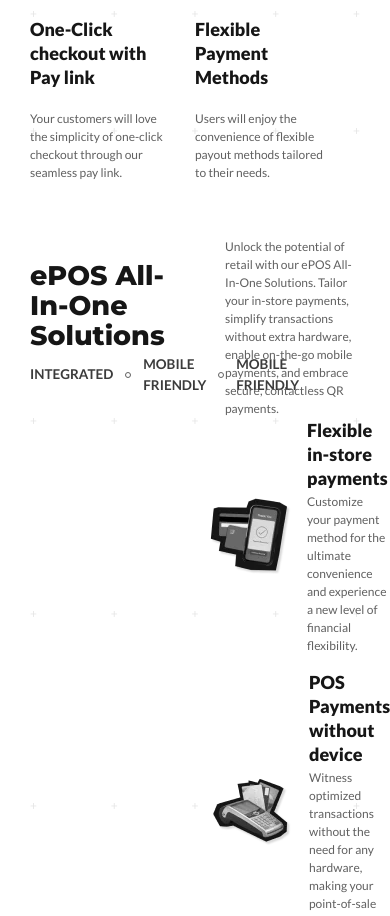
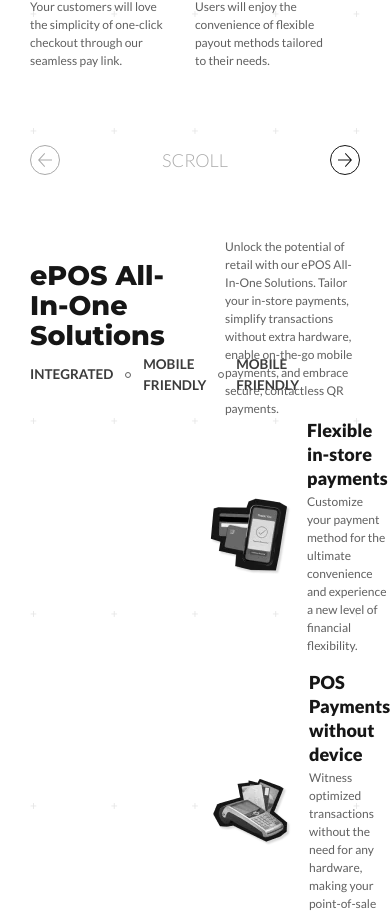
Before and after one commit to arshaan-abh/payments-landing, a Next.js app: page / in a window 390 px wide. Shown: the part 1551-2467 px from the top of the page. Built offline with nearby package versions, Linux system fonts and the light colour scheme.

Commit message:
Adjust sliders and first feature

```diff
--- a/app/_components/features-one/index.tsx
+++ b/app/_components/features-one/index.tsx
@@ -8,18 +8,20 @@ import Stack from "../stack";
 import Grid from "../grid";
 import useSlider from "../features-seven/Slider";
 import useResponsiveState from "./useResponsiveState";
+import { SlideButton } from "../features-seven";
+import { ArrowLeftIcon, ArrowRightIcon } from "../icons";
 
 const FeatureOne: FC<CardProps> = ({}) => {
 	const visibleSlidesNumber = useResponsiveState<number>({
 		defaultState: 1,
 		breakpoints: [
-			{ breakpoint: 376, state: 2 },
-			{ breakpoint: 768, state: 3 },
+			{ breakpoint: 374, state: 2 },
+			{ breakpoint: 640, state: 3 },
 		],
 	});
 
-	const [slider, prevButtonRef, nextButtonRef] = useSlider(
-		[
+	const [slider, prevButtonRef, nextButtonRef] = useSlider({
+		children: [
 			<Card
 				key={0}
 				media={
@@ -45,8 +47,8 @@ const FeatureOne: FC<CardProps> = ({}) => {
 			</Card>,
 		],
 		visibleSlidesNumber,
-		2.5
-	);
+		gapInRem: 2.5,
+	});
 
 	return (
 		<Stack
@@ -56,10 +58,10 @@ const FeatureOne: FC<CardProps> = ({}) => {
 			underLayer={<Grid black />}
 		>
 			<div className="flex justify-between items-center gap-10 flex-col md:flex-row">
-				<div className="w-1/2 text-primary text-4xl font-extrabold font-montserrat">
+				<div className="md:w-1/2 text-primary text-4xl font-extrabold font-montserrat">
 					Simplified Customer Payment Processing!
 				</div>
-				<div className="w-1/2 text-gray-200 text-base font-medium font-lato">
+				<div className="md:w-1/2 text-gray-200 text-base font-medium font-lato">
 					In a rapidly evolving marketplace, staying ahead means embracing
 					efficient solutions. Our Streamlined customer payment processing is
 					your gateway to a new era in payment convenience. We&apos;ve
@@ -67,6 +69,17 @@ const FeatureOne: FC<CardProps> = ({}) => {
 				</div>
 			</div>
 			{slider}
+			<div className="flex items-center justify-between">
+				<SlideButton buttonRef={prevButtonRef}>
+					<ArrowLeftIcon />
+				</SlideButton>
+				<div className="uppercase font-lato font-light text-2xl text-gray-400">
+					Scroll
+				</div>
+				<SlideButton buttonRef={nextButtonRef}>
+					<ArrowRightIcon />
+				</SlideButton>
+			</div>
 		</Stack>
 	);
 };
--- a/app/_components/features-seven/Slider.tsx
+++ b/app/_components/features-seven/Slider.tsx
@@ -7,12 +7,22 @@ import {
 	RefObject,
 } from "react";
 
-const useSlider = (
-	children: ReactNode[],
-	visibleSlidesNumber: number,
-	gapInRem: number
-): [ReactNode, RefObject<HTMLButtonElement>, RefObject<HTMLButtonElement>] => {
-	const [index, setIndex] = useState<number>(0);
+interface useSliderProps {
+	children: ReactNode[];
+	visibleSlidesNumber: number;
+	gapInRem: number;
+}
+
+const useSlider = ({
+	children,
+	gapInRem,
+	visibleSlidesNumber,
+}: useSliderProps): [
+	ReactNode,
+	RefObject<HTMLButtonElement>,
+	RefObject<HTMLButtonElement>,
+] => {
+	const [index, setIndex] = useState<number>(1);
 	const prevButtonRef = useRef<HTMLButtonElement>(null);
 	const nextButtonRef = useRef<HTMLButtonElement>(null);
 
@@ -29,10 +39,10 @@ const useSlider = (
 		const nextButton = nextButtonRef.current;
 
 		if (prevButton)
-			if (index === 0) prevButton.disabled = true;
+			if (index === 1) prevButton.disabled = true;
 			else prevButton.disabled = false;
 		if (nextButton)
-			if (index === Math.floor(children.length / visibleSlidesNumber))
+			if (index === Math.ceil(children.length / visibleSlidesNumber))
 				nextButton.disabled = true;
 			else nextButton.disabled = false;
 
@@ -49,7 +59,7 @@ const useSlider = (
 			<div
 				className="flex w-fit transition-transform"
 				style={{
-					transform: `translateX(calc(-100% * ${index}))`,
+					transform: `translateX(calc(-100% * ${index - 1}))`,
 					gap: `${gapInRem}rem`,
 				}}
 			>
--- a/app/_components/features-seven/index.tsx
+++ b/app/_components/features-seven/index.tsx
@@ -61,8 +61,8 @@ function FeatureEight() {
 		setModalIsOpen(false);
 	};
 
-	const [slider, previousButtonRef, nextButtonRef] = useSlider(
-		terminals.map((t, index) => (
+	const [slider, previousButtonRef, nextButtonRef] = useSlider({
+		children: terminals.map((t, index) => (
 			<div
 				key={index}
 				className="flex flex-col gap-5"
@@ -94,9 +94,9 @@ function FeatureEight() {
 				</div>
 			</div>
 		)),
-		4,
-		2.5
-	);
+		visibleSlidesNumber: 4,
+		gapInRem: 2.5,
+	});
 
 	return (
 		<>
@@ -170,7 +170,7 @@ interface SlideButtonProps {
 	buttonRef: RefObject<HTMLButtonElement>;
 }
 
-const SlideButton: FC<SlideButtonProps> = ({ children, buttonRef }) => {
+export const SlideButton: FC<SlideButtonProps> = ({ children, buttonRef }) => {
 	return (
 		<button
 			ref={buttonRef}
```
